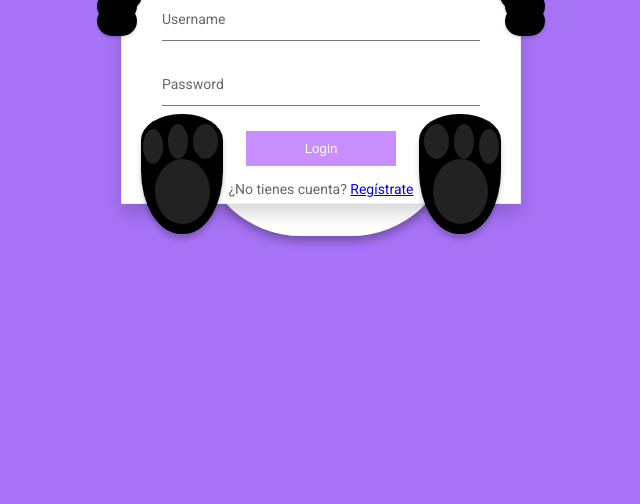
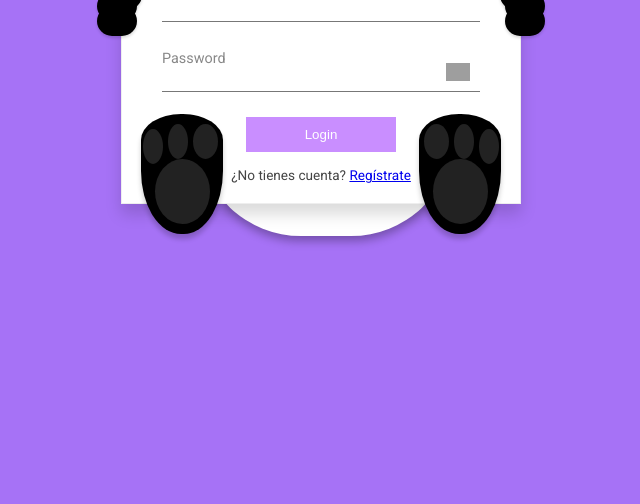
Before and after one commit to natalyyse/libros, a plain HTML site: page login.html in a window 1280 px wide. Shown: the part 296-800 px from the top of the page, without its empty margins (319-959 px from the left). Drawn offline with nearby package versions, Linux system fonts and the light colour scheme; grey boxes are pictures that could not be loaded.

Commit message:
second commit

```diff
--- a/login.html
+++ b/login.html
@@ -35,22 +35,26 @@
   <div class="hand"></div>
   <div class="hand rgt"></div>
   <h1 id="form-title">Login</h1>
-  <div class="form-group">
-    <input id="username" required="required" class="form-control"/>
-    <label class="form-label">Username</label>
+  <div class="form-group" style="position:relative;">
+    <input id="username" required="required" class="form-control" placeholder=" " />
+    <label class="form-label" for="username">Username</label>
   </div>
-  <div class="form-group">
-    <input id="password" type="password" required="required" class="form-control"/>
-    <label class="form-label">Password</label>
+  <div class="form-group" style="position:relative;">
+    <input id="password" type="password" required="required" class="form-control" placeholder=" " style="padding-right:40px;">
+    <label class="form-label" for="password">Password</label>
+    <img id="togglePassword"
+         src="https://cdn.jsdelivr.net/npm/@mdi/svg/svg/eye-outline.svg"
+         style="position:absolute; right:10px; top:50%; transform:translateY(-50%); width:24px; cursor:pointer;"
+         alt="Mostrar contraseña" />
+  </div>
   <p class="alert">Invalid Credentials..!!</p>
   <button class="btn" id="main-btn-login" type="button">Login</button>
   <button class="btn" id="main-btn-register" type="button" style="display:none;">Registrarse</button>
-    <div style="margin-top: 15px; ">
+  <div style="margin-top: 15px;" class="text-small">
   <span>¿No tienes cuenta? <a href="#" id="show-register">Regístrate</a></span>
 </div>
-    <div style="margin-top: 15px; display:none;" id="login-link">
+<div style="margin-top: 15px; display:none;" id="login-link" class="text-small">
   <span>¿Ya tienes cuenta? <a href="#" id="show-login">Inicia sesión</a></span>
-    </div>
 </div>
 </form>
 
--- a/static/js.js
+++ b/static/js.js
@@ -107,6 +107,21 @@ $(function() {
       }
     });
   });
+
+  // Mostrar/ocultar contraseña
+  const togglePwd = document.getElementById('togglePassword');
+  const pwdInput = document.getElementById('password');
+  if (togglePwd && pwdInput) {
+    togglePwd.addEventListener('click', function () {
+      if (pwdInput.type === 'password') {
+        pwdInput.type = 'text';
+        this.src = 'https://cdn.jsdelivr.net/npm/@mdi/svg/svg/eye-off-outline.svg';
+      } else {
+        pwdInput.type = 'password';
+        this.src = 'https://cdn.jsdelivr.net/npm/@mdi/svg/svg/eye-outline.svg';
+      }
+    });
+  }
 });
 
 let authToken = null;
--- a/static/style.css
+++ b/static/style.css
@@ -246,6 +246,7 @@ form.up {
 h1 {
   color: #FF4081;
   font-family: 'Dancing Script', cursive;
+  margin-top: -2px;
 }
 
 .btn {
@@ -277,17 +278,18 @@ h1 {
   margin-top: 30px;
 }
 .form-label {
+  color: #888;
+  font-size: 0.9rem;
   position: absolute;
-  z-index: 1;
-  left: 0;
-  top: 5px;
-  transition: 0.3s;
+  left: 0px;
+  top: -2px; /* antes: 8px */
+  transition: all 0.2s;
 }
 .form-control {
   width: 100%;
   position: relative;
   z-index: 3;
-  height: 35px;
+  height: 40px;
   background: none;
   border: none;
   padding: 5px 0;
@@ -303,12 +305,13 @@ h1 {
   outline: none;
   box-shadow: 0 1px #FF4081;
   border-color: #FF4081;
+  z-index: auto;
 }
 .form-control:focus + .form-label,
-.form-control:valid + .form-label {
-  font-size: 12px;
-  color: #FF4081;
-  transform: translateY(-15px);
+.form-control:not(:placeholder-shown) + .form-label {
+  color: #e91e63;
+  font-size: 0.85rem;
+  top: -9px;
 }
 
 .alert {
@@ -360,3 +363,8 @@ h1 {
   20%, 60% { left: 20px; }
   40%, 80% { left: -20px; }
 }
+
+.text-small {
+  font-size: 0.85rem;
+  color: #444;
+}
```
Also changed, not shown: static/app.js (+16 -3 lines). Lines whose indentation alone changed are shown as unchanged.
